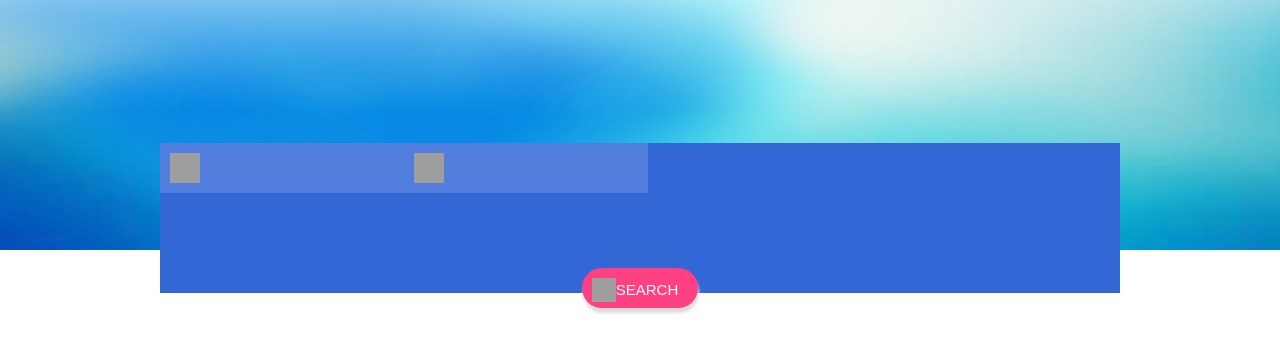
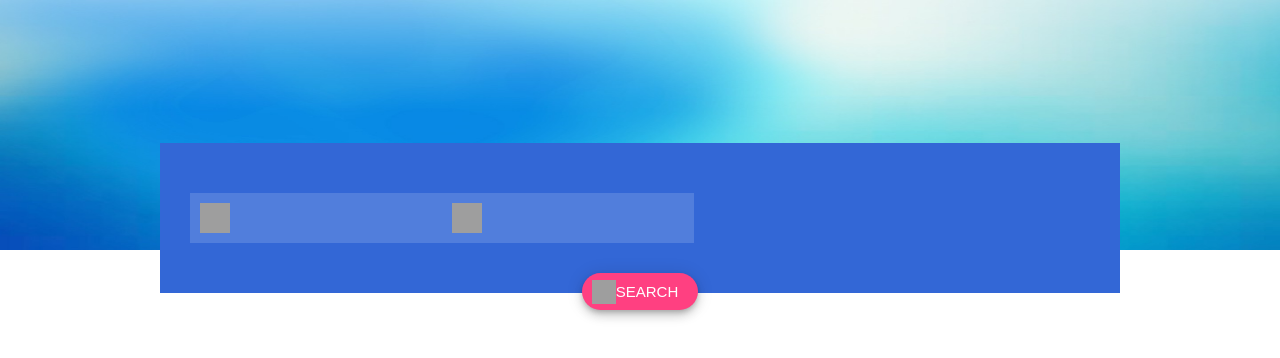
Before and after one commit to Saeed-jlnsi/Google-Flights, a Vue app: page /#/ in a window 1280 px wide. Shown: the top 358 px of the page. Built offline with nearby package versions, Linux system fonts and the light colour scheme; grey boxes are pictures that could not be loaded.

Commit message:
Custom inputs  & Search button style & Custom option list component

```diff
--- a/src/components/Button/Button.vue
+++ b/src/components/Button/Button.vue
@@ -1,6 +1,5 @@
 <template>
     <div :class="$style.button">
-
         <button :class="$style.btn">
             <span :class="$style.icon">
             <img
--- a/src/components/Button/button.scss
+++ b/src/components/Button/button.scss
@@ -2,17 +2,18 @@
 .button {
 
     .btn {
-        padding: 3px 20px 3px 10px;
+        padding: 0 20px 3px 10px;
         line-height: 30px;
         border: none;
         border-radius: 20px;
-        box-shadow: 1px 5px 3px #ddd;
+        // box-shadow: 1px 5px 3px #ddd;
+        box-shadow: 0 3px 5px -1px rgba(0,0,0,0.2), 0 6px 10px 0 rgba(0,0,0,0.14), 0 1px 18px 0 rgba(0,0,0,0.12);
         background-color: #ff4081;
         font-size: 15px;
         color: white;
         margin: auto;
         display: block;
-        margin-top: 75px;
+        // margin-top: 75px;
 
         .icon {
             position: relative;
--- a/src/components/CustomInput/custominput.scss
+++ b/src/components/CustomInput/custominput.scss
@@ -27,10 +27,11 @@
             background-color: transparent;
             float: right;
             border: none;
-
+            font-size: 1.2em;
+            padding-left: 10px;
+            color: white;
             //FOR THE ACTIVE EFFECT
             // border-bottom: 2px solid white;
-
         }
     }
 }
--- /dev/null
+++ b/src/components/CustomOptionList/CustomOptionList.vue
@@ -0,0 +1,5 @@
+<template>
+    <div>
+
+    </div>
+</template>
--- a/src/views/Home.vue
+++ b/src/views/Home.vue
@@ -2,11 +2,13 @@
     <div>
         <app-header></app-header>
         <div :class="$style.reservationPanel">
-            <div>
+            <div :class="$style.departureReturnInputs">
                 <app-custom-input></app-custom-input>
                 <app-custom-input></app-custom-input>
             </div>
-            <app-button>SEARCH</app-button>
+            <div :class="$style.searchButton">
+                <app-button>SEARCH</app-button>
+            </div>
         </div>
     </div>
 </template>
--- a/src/views/home.scss
+++ b/src/views/home.scss
@@ -9,6 +9,15 @@ html {
             margin-top: -110px;
             background-color: #3367d6;
             color: #fff;
+
+            .departureReturnInputs {
+                padding: 50px 0 0 30px;
+            }
+
+            .searchButton {
+                position: relative;
+                top: 30px;
+            }
         }
     }
 }
```
Also changed, not shown: src/components/CustomOptionList/customoptionlist.scss (added).
